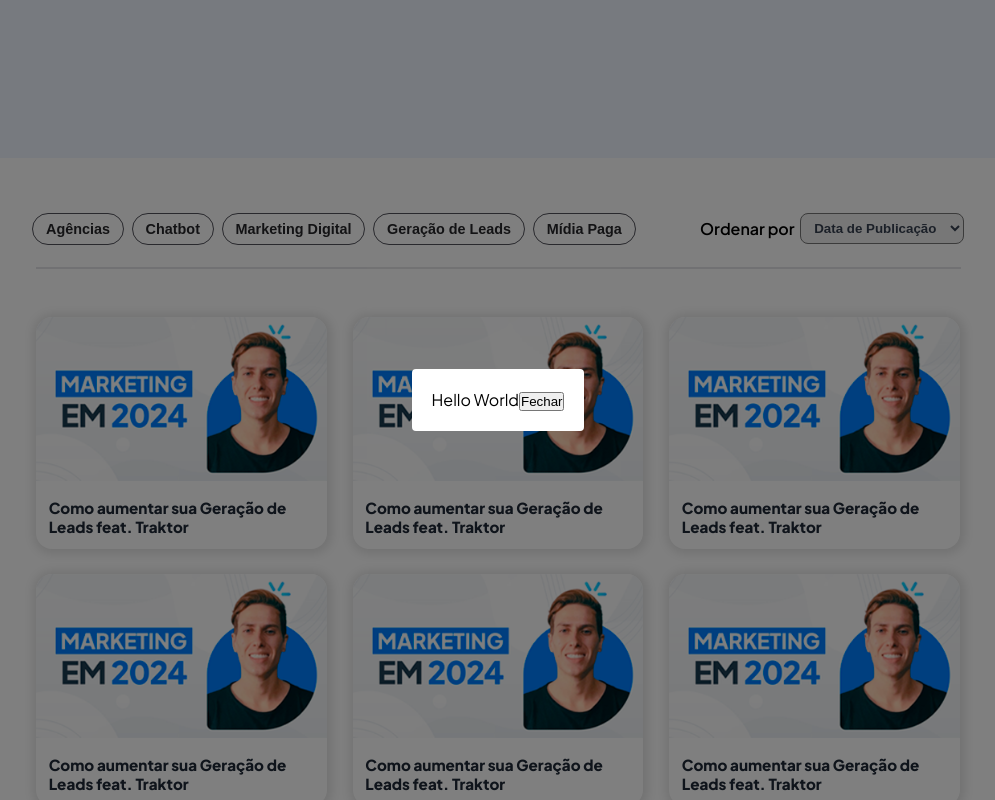
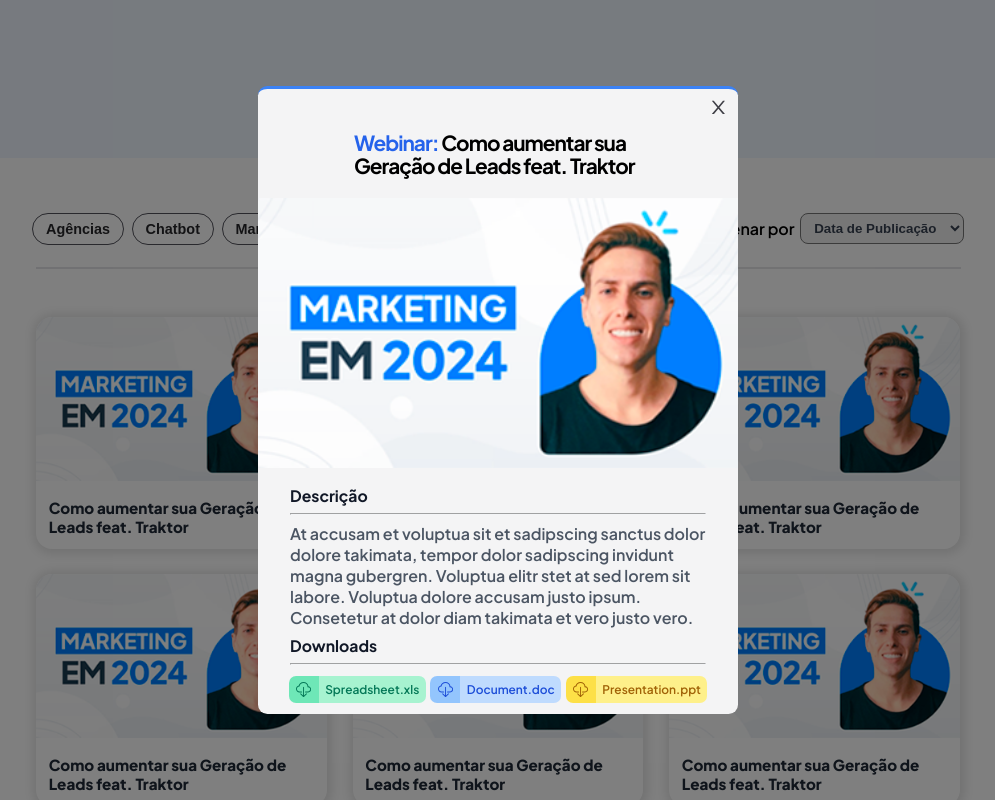
Before and after one commit to pauloWeslleY/landing_pagenext, a Next.js app: page / in a window 1280 px wide. Both pictures are taken after a click on the element 323 px from the left and 922 px from the top of the page. Shown: the part 522-1322 px from the top of the page, without its empty margins (142-1137 px from the left). Built offline with nearby package versions, Linux system fonts and the light colour scheme.

Commit message:
feat: Component - ModalHero

```diff
--- a/src/components/CardHero/CardHeroItem.tsx
+++ b/src/components/CardHero/CardHeroItem.tsx
@@ -1,6 +1,15 @@
 'use client'
 import { useCallback, useState } from 'react'
-import { ModalHero } from '../ModalHero'
+import { BsCloudDownload } from 'react-icons/bs'
+import {
+  ModalHero,
+  ModalHeroTitle,
+  ModalHeroDescription,
+  ModalHeroImage,
+  ModalHeroIcon,
+  ModalHeroBoxIcon,
+} from '../ModalHero'
+import MODAL_PROPS from '../ModalHero/[modal_icon_props]/modal_icons'
 import { Card, CardImage } from './styles'
 
 export const CardHeroItem = () => {
@@ -24,7 +33,43 @@
       </Card>
 
       <ModalHero isOpen={isModalOpen} onClose={handleCloseModal}>
-        <span>Hello World</span>
+        <ModalHeroTitle>
+          <h3>
+            <span>Webinar:</span> Como aumentar sua Geração de Leads feat.
+            Traktor
+          </h3>
+        </ModalHeroTitle>
+
+        <ModalHeroImage>
+          <img src="/images/thumbnail.png" alt="Thumbnail" />
+        </ModalHeroImage>
+
+        <ModalHeroDescription>
+          <h3>Descrição</h3>
+          <hr />
+
+          <p>
+            At accusam et voluptua sit et sadipscing sanctus dolor dolore
+            takimata, tempor dolor sadipscing invidunt magna gubergren. Voluptua
+            elitr stet at sed lorem sit labore. Voluptua dolore accusam justo
+            ipsum. Consetetur at dolor diam takimata et vero justo vero.
+          </p>
+          <h3>Downloads</h3>
+          <hr />
+
+          <ModalHeroBoxIcon>
+            {MODAL_PROPS.map(props => (
+              <ModalHeroIcon
+                key={`icon-${props.label}`}
+                icon={BsCloudDownload}
+                label={props.label}
+                color={props.color}
+                bgSpan={props.bgSpan}
+                backgroundColor={props.bg}
+              />
+            ))}
+          </ModalHeroBoxIcon>
+        </ModalHeroDescription>
       </ModalHero>
     </>
   )
--- a/src/components/Footer/styles.ts
+++ b/src/components/Footer/styles.ts
@@ -90,17 +90,19 @@
   background-color: ${props => props.theme.colors.zinc._100};
   color: ${props => props.theme.colors.zinc._500};
 
+  display: flex;
+
   font-size: 1.1rem;
 
   border-radius: 55%;
-  padding: 1.1rem;
+  padding: 0.985rem 1rem;
 
   transition: all 0.4s ease-in-out;
 
   &:hover {
     opacity: 0.7;
-    color: ${props => props.theme.colors.blue._700};
-    background-color: ${props => props.theme.colors.gray._500};
+    color: ${props => props.theme.colors.gray._100};
+    background-color: ${props => props.theme.colors.blue._600};
   }
 `
 
--- a/src/components/ModalHero/ModalHero.tsx
+++ b/src/components/ModalHero/ModalHero.tsx
@@ -1,5 +1,6 @@
 import { ReactNode } from 'react'
-import { ModalContainer, ModalContent } from './styles'
+import { AiOutlineClose } from 'react-icons/ai'
+import { ModalContainer, ModalContent, ModalClose } from './styles'
 
 interface ModalHeroProps {
   onClose: () => void
@@ -13,8 +14,12 @@
       {isOpen && (
         <ModalContainer>
           <ModalContent>
+            <ModalClose>
+              <button type="button" onClick={onClose}>
+                <AiOutlineClose />
+              </button>
+            </ModalClose>
             {children}
-            <button onClick={onClose}>Fechar</button>
           </ModalContent>
         </ModalContainer>
       )}
--- /dev/null
+++ b/src/components/ModalHero/ModalHeroBoxIcon.tsx
@@ -0,0 +1,6 @@
+import { ReactNode } from 'react'
+import { ModalBoxIcon } from './styles'
+
+export const ModalHeroBoxIcon = ({ children }: { children: ReactNode }) => (
+  <ModalBoxIcon>{children}</ModalBoxIcon>
+)
--- /dev/null
+++ b/src/components/ModalHero/ModalHeroDescription.tsx
@@ -0,0 +1,6 @@
+import { ReactNode } from 'react'
+import { ModalDescription } from './styles'
+
+export const ModalHeroDescription = ({ children }: { children: ReactNode }) => (
+  <ModalDescription>{children}</ModalDescription>
+)
--- /dev/null
+++ b/src/components/ModalHero/ModalHeroIcon.tsx
@@ -0,0 +1,23 @@
+import { ElementType } from 'react'
+import { ModalIcon } from './styles'
+
+interface ModalHeroIconProps {
+  icon: ElementType
+  label: string
+  color: string
+  backgroundColor: string
+  bgSpan: string
+}
+
+export const ModalHeroIcon = (props: ModalHeroIconProps) => {
+  const { icon: Icon, label, color, backgroundColor, bgSpan } = props
+
+  return (
+    <ModalIcon color={color} background={backgroundColor} bg={bgSpan}>
+      <span>
+        <Icon />
+      </span>
+      <div>{label}</div>
+    </ModalIcon>
+  )
+}
--- /dev/null
+++ b/src/components/ModalHero/ModalHeroImage.tsx
@@ -0,0 +1,6 @@
+import { ReactNode } from 'react'
+import { ModalImage } from './styles'
+
+export const ModalHeroImage = ({ children }: { children: ReactNode }) => (
+  <ModalImage>{children}</ModalImage>
+)
--- /dev/null
+++ b/src/components/ModalHero/ModalHeroTitle.tsx
@@ -0,0 +1,6 @@
+import { ReactNode } from 'react'
+import { ModalTitle } from './styles'
+
+export const ModalHeroTitle = ({ children }: { children: ReactNode }) => (
+  <ModalTitle>{children}</ModalTitle>
+)
--- /dev/null
+++ b/src/components/ModalHero/[modal_icon_props]/modal_icons.ts
@@ -0,0 +1,20 @@
+export default [
+  {
+    label: 'Spreadsheet.xls',
+    color: '#047857',
+    bgSpan: '#6ee7b7',
+    bg: '#a7f3d0',
+  },
+  {
+    label: 'Document.doc',
+    color: '#1d4ed8',
+    bgSpan: '#93c5fd',
+    bg: '#bfdbfe',
+  },
+  {
+    label: 'Presentation.ppt',
+    color: '#a16207',
+    bgSpan: '#fde047',
+    bg: '#fef08a',
+  },
+]
--- a/src/components/ModalHero/index.ts
+++ b/src/components/ModalHero/index.ts
@@ -1 +1,6 @@
 export * from './ModalHero'
+export * from './ModalHeroTitle'
+export * from './ModalHeroDescription'
+export * from './ModalHeroImage'
+export * from './ModalHeroIcon'
+export * from './ModalHeroBoxIcon'
--- a/src/components/ModalHero/styles.ts
+++ b/src/components/ModalHero/styles.ts
@@ -1,4 +1,10 @@
 import styled from 'styled-components'
+
+interface ModalIconProps {
+  color: string
+  background: string
+  bg: string
+}
 
 export const ModalContainer = styled.div`
   position: fixed;
@@ -13,7 +19,128 @@
 `
 
 export const ModalContent = styled.div`
-  background-color: white;
-  padding: 20px;
-  border-radius: 4px;
+  background-color: ${props => props.theme.colors.zinc._100};
+
+  width: 30rem;
+  height: auto;
+
+  display: flex;
+  flex-direction: column;
+
+  border-radius: 0.585rem;
+  border-top: 3px solid ${props => props.theme.colors.blue._500};
 `
+
+export const ModalClose = styled.div`
+  display: flex;
+  justify-content: flex-end;
+  padding: 0.545rem;
+
+  button {
+    background-color: transparent;
+    border: none;
+
+    font-size: 1.3rem;
+    color: ${props => props.theme.colors.zinc._700};
+
+    transition: all 0.3s ease-in-out;
+
+    &:hover {
+      transform: scale(1.1);
+      color: ${props => props.theme.colors.blue._700};
+    }
+  }
+`
+
+export const ModalTitle = styled.header`
+  padding-inline: 6rem;
+  padding-bottom: 1.245rem;
+
+  h3 {
+    font-size: 1.3rem;
+    line-height: 1.1;
+    letter-spacing: -1px;
+
+    span {
+      color: ${props => props.theme.colors.blue._600};
+    }
+  }
+`
+
+export const ModalImage = styled.div`
+  margin-bottom: 0.895rem;
+
+  > img {
+    width: 100%;
+    height: 100%;
+    object-fit: cover;
+  }
+`
+
+export const ModalDescription = styled.section`
+  padding-inline: 2rem;
+
+  hr {
+    margin-block: 0.485rem;
+    height: 0.145rem;
+    border-color: ${props => props.theme.colors.gray._100};
+  }
+
+  h3 {
+    font-size: 0.985rem;
+    font-weight: 700;
+    color: ${props => props.theme.colors.gray._900};
+  }
+
+  p {
+    margin-bottom: 0.5rem;
+    font-weight: 600;
+
+    color: ${props => props.theme.colors.gray._600};
+  }
+`
+
+export const ModalBoxIcon = styled.div`
+  margin-bottom: 0.5rem;
+
+  display: flex;
+  align-items: center;
+  justify-content: center;
+
+  gap: 0.3rem;
+  padding: 0.2rem;
+`
+
+export const ModalIcon = styled.div<ModalIconProps>`
+  color: ${props => props.color};
+  font-weight: 600;
+
+  display: flex;
+  flex: 1 1 20rem;
+  align-items: center;
+
+  span {
+    display: flex;
+    align-items: center;
+    justify-content: center;
+    font-size: 0.945rem;
+
+    width: 30px;
+    height: 27px;
+    background-color: ${props => props.bg};
+    border-top-left-radius: 0.445rem;
+    border-bottom-left-radius: 0.445rem;
+  }
+
+  div {
+    display: flex;
+    align-items: center;
+
+    font-size: 0.745rem;
+    padding: 0.4rem;
+    height: 27px;
+    background-color: ${props => props.background};
+    border-top-right-radius: 0.445rem;
+    border-bottom-right-radius: 0.445rem;
+  }
+`
```
